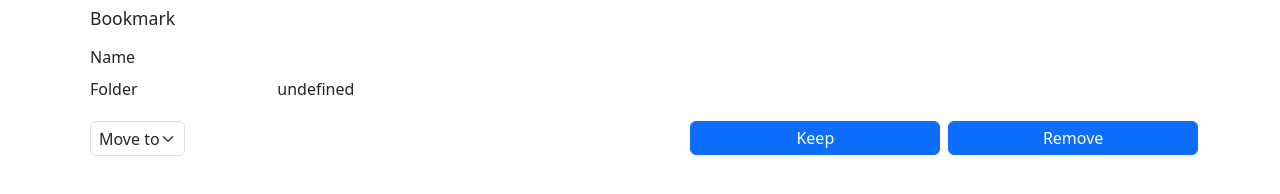
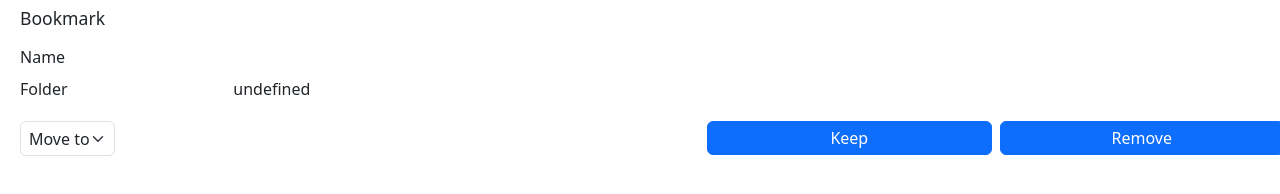
Before and after one commit to vikss/reviewbookmarks, a website with bundled scripts: page index.html in a window 1280 px wide. Built offline with nearby package versions, Linux system fonts and the light colour scheme; some packages are replaced by stand-ins of ours; no server answers.

Commit message:
Fixed the resizing issue temporarily

```diff
--- a/index.html
+++ b/index.html
@@ -11,11 +11,11 @@
 
 </head>
 
-<body class="container">
+<body>
     <script src="https://cdn.jsdelivr.net/npm/bootstrap@5.3.2/dist/js/bootstrap.bundle.min.js"
         integrity="sha384-C6RzsynM9kWDrMNeT87bh95OGNyZPhcTNXj1NW7RuBCsyN/o0jlpcV8Qyq46cDfL"
         crossorigin="anonymous"></script>
-    <div id="form" class="mx-2 my-2">
+    <div id="form" class="container-fluid mx-2 my-2">
         <div class="row heading">
             <label for="heading" class="display-6 mb-3">Bookmark</label>
         </div>
```
